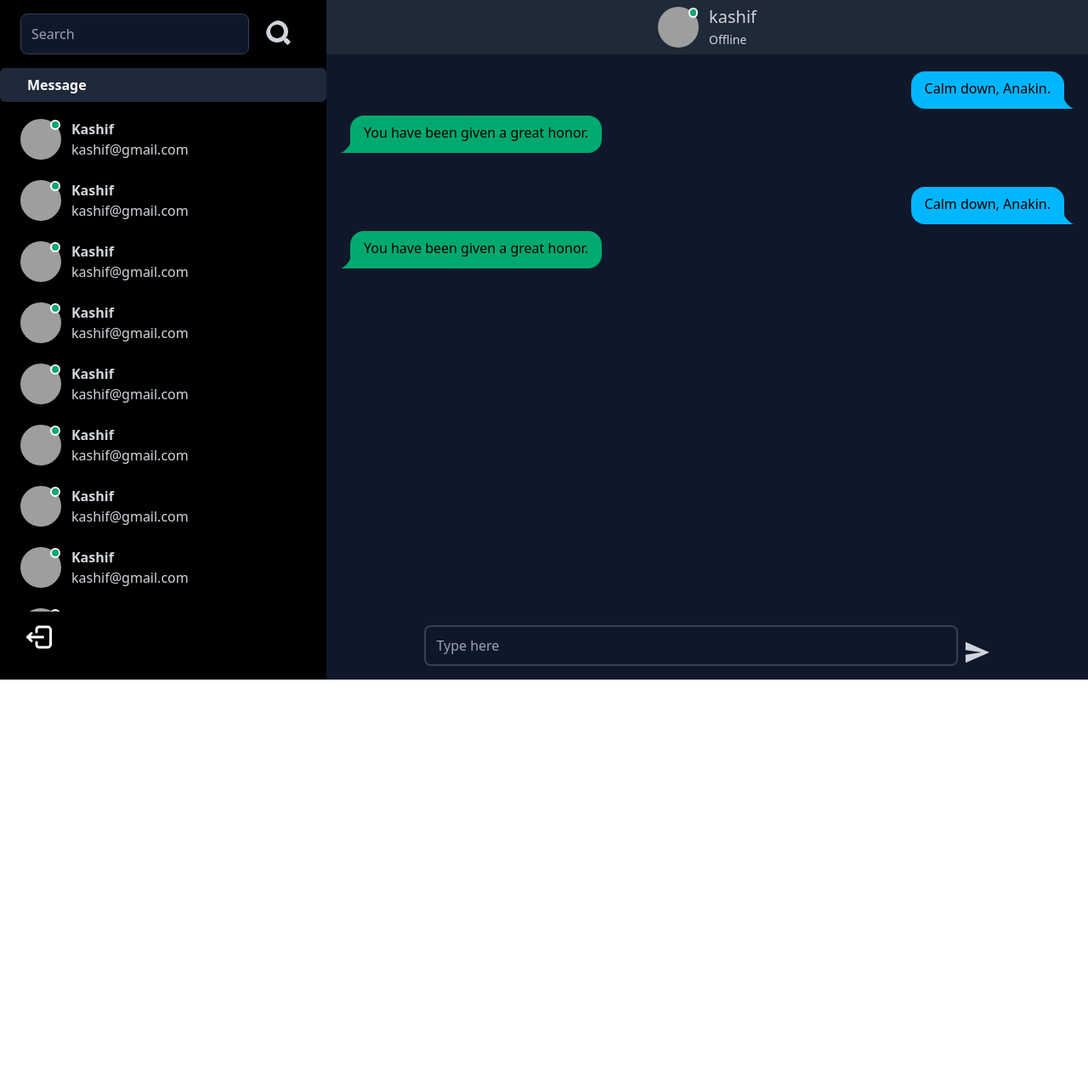
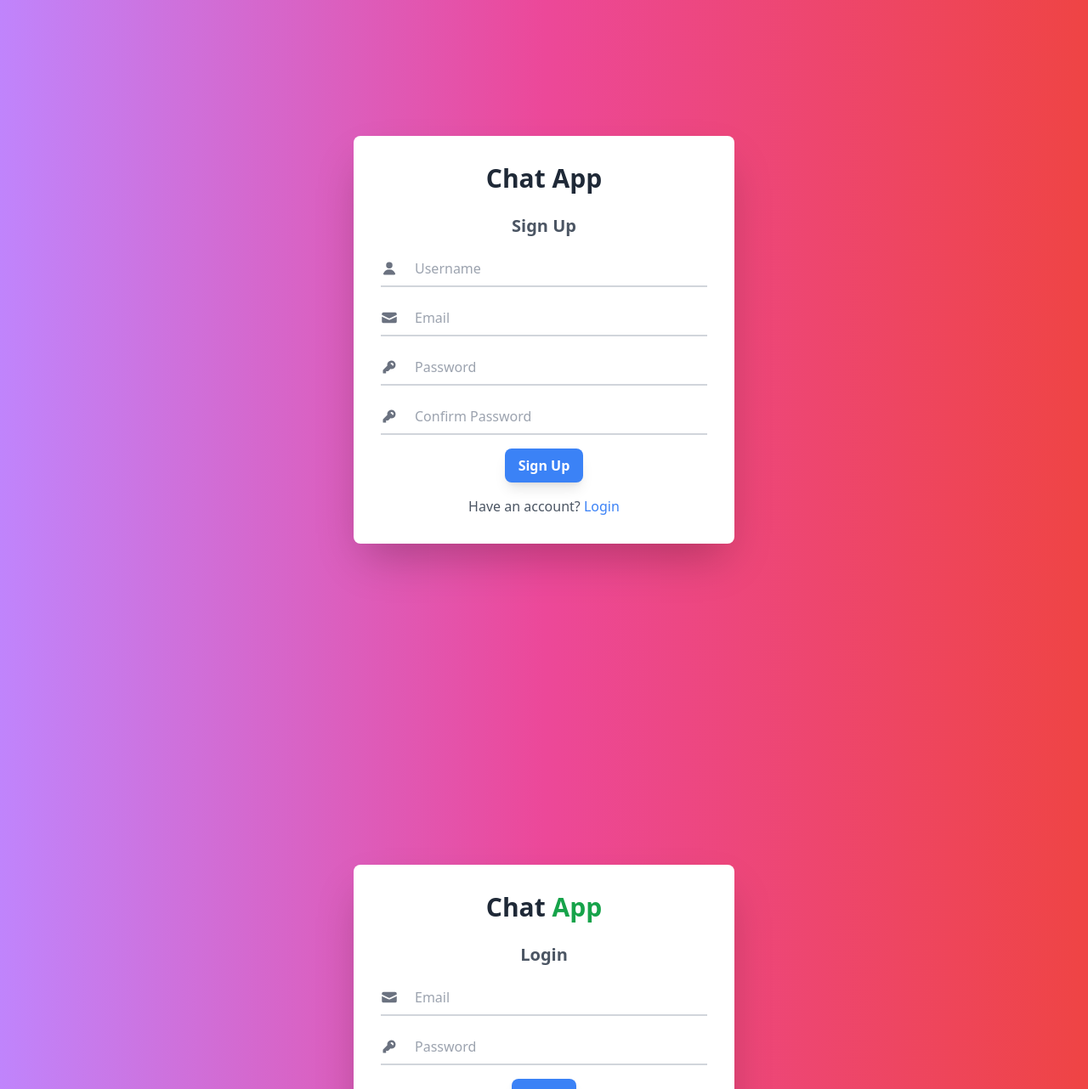
Before and after one commit to kashifjavaid1/Chat-App, a React (Vite) app in the folder frontend/: page / in a window 1280 px wide. Shown: the top 1282 px of the page at 85% size. Before the commit the page ends 800 px from the top, so only its background shows below. Built offline with nearby package versions, Linux system fonts and the light colour scheme; grey boxes are pictures that could not be loaded.

Commit message:
feat:login-and signUp design

```diff
--- a/frontend/package.json
+++ b/frontend/package.json
@@ -10,8 +10,10 @@
     "preview": "vite preview"
   },
   "dependencies": {
+    "framer-motion": "^11.3.24",
     "react": "^18.3.1",
     "react-dom": "^18.3.1",
+    "react-hook-form": "^7.52.2",
     "react-icons": "^5.2.1"
   },
   "devDependencies": {
--- a/frontend/src/App.jsx
+++ b/frontend/src/App.jsx
@@ -1,12 +1,18 @@
 import LeftSide from "./pages/home/leftSide/LeftSide";
+import Login from "./pages/home/login/Login";
 import RightSide from "./pages/home/rightSide/RightSide";
+import SignUp from "./pages/home/signUp/SignUp";
 
 function App() {
   return (
     <>
-      <div className="flex h-screen">
+      {/* <div className="flex h-screen">
         <LeftSide />
         <RightSide />
+      </div> */}
+      <div>
+        <SignUp />
+        <Login />
       </div>
     </>
   );
--- /dev/null
+++ b/frontend/src/component/inputFields/InputFields.jsx
@@ -0,0 +1,27 @@
+import PropTypes from "prop-types";
+
+export const InputField = ({ placeholder, type, iconPath }) => (
+  <label className="block mb-4">
+    <div className="flex items-center border-b-2 border-gray-300 focus-within:border-blue-500">
+      <svg
+        xmlns="http://www.w3.org/2000/svg"
+        viewBox="0 0 16 16"
+        fill="currentColor"
+        className="h-5 w-5 text-gray-500 mr-2"
+      >
+        <path d={iconPath} />
+      </svg>
+      <input
+        type={type}
+        className="flex-1 py-2 px-3 text-gray-800 placeholder-gray-400 outline-none"
+        placeholder={placeholder}
+      />
+    </div>
+  </label>
+);
+
+InputField.propTypes = {
+  placeholder: PropTypes.string.isRequired,
+  type: PropTypes.string.isRequired,
+  iconPath: PropTypes.string.isRequired,
+};
--- a/frontend/src/component/users/Users.jsx
+++ b/frontend/src/component/users/Users.jsx
@@ -2,12 +2,12 @@ import UserAvter from "../userAvater/UserAvter";
 function Users() {
   return (
     <div>
-      <h1 className=" px-8 py-2 text-white font-semibold bg-slate-800 rounded-md">
+      <h1 className=" px-8 py-2 my-1 text-white font-semibold bg-slate-800 rounded-md">
         Message
       </h1>
       {/* user Avter */}
       <div
-        className="flex-1 py-2 overflow-y-auto"
+        className="flex-1 py-3 overflow-y-auto"
         style={{ maxHeight: "calc(90vh - 15vh)" }}
       >
         <UserAvter />
--- /dev/null
+++ b/frontend/src/pages/home/login/Login.jsx
@@ -0,0 +1,52 @@
+import { motion } from "framer-motion";
+import { InputField } from "../../../component/inputFields/InputFields";
+
+function Login() {
+  return (
+    <div className="flex h-screen items-center justify-center bg-gradient-to-r from-purple-400 via-pink-500 to-red-500 ">
+      <motion.div
+        className="bg-white p-8 rounded-lg shadow-2xl w-full max-w-md"
+        initial={{ opacity: 0, y: 50 }}
+        animate={{ opacity: 1, y: 0 }}
+        transition={{ duration: 0.8, ease: "easeOut" }}
+      >
+        <h1 className="text-3xl font-bold text-center text-gray-800 mb-6">
+          Chat <span className="text-green-600"> App</span>
+        </h1>
+        <h2 className="text-xl font-semibold text-center text-gray-600 mb-4">
+          Login
+        </h2>
+
+        <form>
+          <InputField
+            type="email"
+            placeholder="Email"
+            iconPath="M2.5 3A1.5 1.5 0 0 0 1 4.5v.793c.026.009.051.02.076.032L7.674 8.51c.206.1.446.1.652 0l6.598-3.185A.755.755 0 0 1 15 5.293V4.5A1.5 1.5 0 0 0 13.5 3h-11Z M15 6.954 8.978 9.86a2.25 2.25 0 0 1-1.956 0L1 6.954V11.5A1.5 1.5 0 0 0 2.5 13h11a1.5 1.5 0 0 0 1.5-1.5V6.954Z"
+          />
+          <InputField
+            type="password"
+            placeholder="Password"
+            iconPath="M14 6a4 4 0 0 1-4.899 3.899l-1.955 1.955a.5.5 0 0 1-.353.146H5v1.5a.5.5 0 0 1-.5.5h-2a.5.5 0 0 1-.5-.5v-2.293a.5.5 0 0 1 .146-.353l3.955-3.955A4 4 0 1 1 14 6Zm-4-2a.75.75 0 0 0 0 1.5.5.5 0 0 1 .5.5.75.75 0 0 0 1.5 0 2 2 0 0 0-2-2Z"
+          />
+          <div className="flex flex-col items-center">
+            <motion.button
+              whileHover={{ scale: 1.05 }}
+              whileTap={{ scale: 0.95 }}
+              className="bg-blue-500 text-white py-2 px-4 rounded-lg shadow-lg font-semibold mb-4"
+            >
+              Login
+            </motion.button>
+            <p className="text-gray-600">
+              Have an account?{" "}
+              <a href="/login" className="text-blue-500 hover:underline">
+                Sign Up
+              </a>
+            </p>
+          </div>
+        </form>
+      </motion.div>
+    </div>
+  );
+}
+
+export default Login;
--- a/frontend/src/pages/home/rightSide/Message.jsx
+++ b/frontend/src/pages/home/rightSide/Message.jsx
@@ -3,7 +3,13 @@ import UserMessage from "../../../component/message/UserMessage";
 function Message() {
   return (
     <>
-      <div style={{ minHeight: "calc(92vh - 8vh)" }}>
+      <div style={{ minHeight: "calc(82vh - 8vh)" }}>
+        <UserMessage />
+        <UserMessage />
+        <UserMessage />
+        <UserMessage />
+        <UserMessage />
+        <UserMessage />
         <UserMessage />
         <UserMessage />
       </div>
--- /dev/null
+++ b/frontend/src/pages/home/signUp/SignUp.jsx
@@ -0,0 +1,60 @@
+import { InputField } from "../../../component/inputFields/InputFields";
+import { motion } from "framer-motion";
+export default function SignUp() {
+  return (
+    <div className="flex h-screen items-center justify-center bg-gradient-to-r from-purple-400 via-pink-500 to-red-500">
+      <motion.div
+        className="bg-white p-8 rounded-lg shadow-2xl w-full max-w-md"
+        initial={{ opacity: 0, y: 50 }}
+        animate={{ opacity: 1, y: 0 }}
+        transition={{ duration: 0.8, ease: "easeOut" }}
+      >
+        <h1 className="text-3xl font-bold text-center text-gray-800 mb-6">
+          Chat App
+        </h1>
+        <h2 className="text-xl font-semibold text-center text-gray-600 mb-4">
+          Sign Up
+        </h2>
+
+        <form>
+          <InputField
+            type="text"
+            placeholder="Username"
+            iconPath="M8 8a3 3 0 1 0 0-6 3 3 0 0 0 0 6ZM12.735 14c.618 0 1.093-.561.872-1.139a6.002 6.002 0 0 0-11.215 0c-.22.578.254 1.139.872 1.139h9.47Z"
+          />
+          <InputField
+            type="email"
+            placeholder="Email"
+            iconPath="M2.5 3A1.5 1.5 0 0 0 1 4.5v.793c.026.009.051.02.076.032L7.674 8.51c.206.1.446.1.652 0l6.598-3.185A.755.755 0 0 1 15 5.293V4.5A1.5 1.5 0 0 0 13.5 3h-11Z M15 6.954 8.978 9.86a2.25 2.25 0 0 1-1.956 0L1 6.954V11.5A1.5 1.5 0 0 0 2.5 13h11a1.5 1.5 0 0 0 1.5-1.5V6.954Z"
+          />
+          <InputField
+            type="password"
+            placeholder="Password"
+            iconPath="M14 6a4 4 0 0 1-4.899 3.899l-1.955 1.955a.5.5 0 0 1-.353.146H5v1.5a.5.5 0 0 1-.5.5h-2a.5.5 0 0 1-.5-.5v-2.293a.5.5 0 0 1 .146-.353l3.955-3.955A4 4 0 1 1 14 6Zm-4-2a.75.75 0 0 0 0 1.5.5.5 0 0 1 .5.5.75.75 0 0 0 1.5 0 2 2 0 0 0-2-2Z"
+          />
+          <InputField
+            type="password"
+            placeholder="Confirm Password"
+            iconPath="M14 6a4 4 0 0 1-4.899 3.899l-1.955 1.955a.5.5 0 0 1-.353.146H5v1.5a.5.5 0 0 1-.5.5h-2a.5.5 0 0 1-.5-.5v-2.293a.5.5 0 0 1 .146-.353l3.955-3.955A4 4 0 1 1 14 6Zm-4-2a.75.75 0 0 0 0 1.5.5.5 0 0 1 .5.5.75.75 0 0 0 1.5 0 2 2 0 0 0-2-2Z"
+          />
+
+          <div className="flex flex-col items-center">
+            <motion.button
+              whileHover={{ scale: 1.05 }}
+              whileTap={{ scale: 0.95 }}
+              className="bg-blue-500 text-white py-2 px-4 rounded-lg shadow-lg font-semibold mb-4"
+            >
+              Sign Up
+            </motion.button>
+            <p className="text-gray-600">
+              Have an account?{" "}
+              <a href="/login" className="text-blue-500 hover:underline">
+                Login
+              </a>
+            </p>
+          </div>
+        </form>
+      </motion.div>
+    </div>
+  );
+}
```
Also changed, not shown: 2 other files (tests, documents, lock files or other folders).
